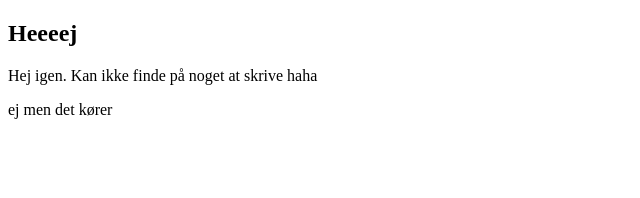
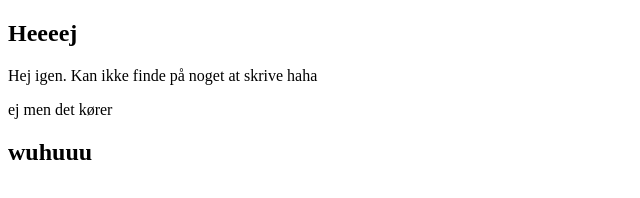
Before and after one commit to juli741j/testRepo, a plain HTML site: page index.html in a window 1280 px wide. Shown: the whole page, without its empty margins (0-640 px from the left). Drawn offline with Linux system fonts and the light colour scheme.

Commit message:
h1 tilføjet

```diff
--- a/index.html
+++ b/index.html
@@ -14,6 +14,8 @@
         <h1> Heeeej </h1>
         <p>Hej igen. Kan ikke finde på noget at skrive haha</p>
         <p>ej men det kører</p>
+
+        <h1>wuhuuu</h1>
     </article>
 
 </body>
```
